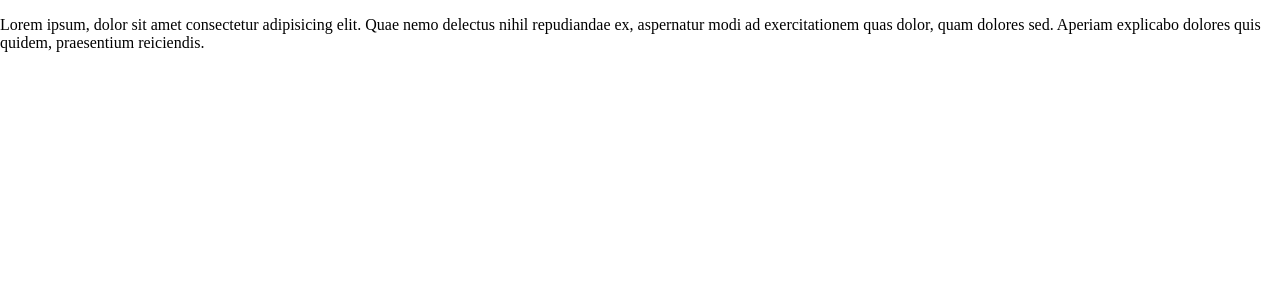
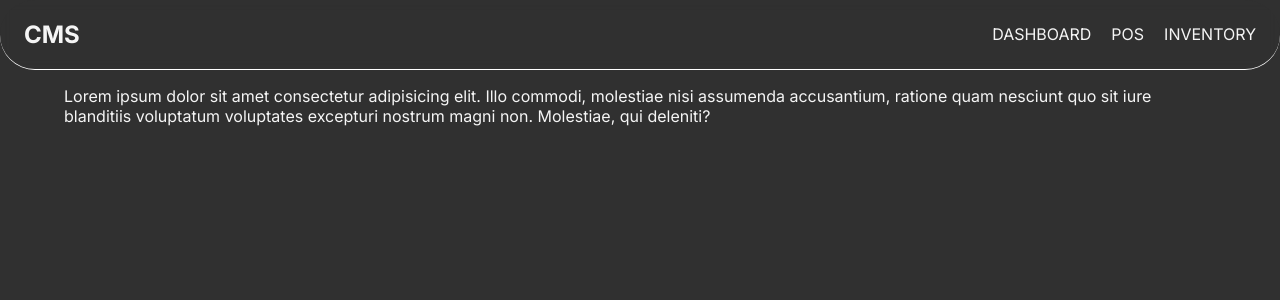
Before and after one commit to Galaxieed/canteen-management-system, a React (Vite) app in the folder client/: page / in a window 1280 px wide. Shown: the top 300 px of the page. Built offline with nearby package versions, Linux system fonts and the light colour scheme.

Commit message:
added navbar component

```diff
--- a/client/src/components/homepage/homepage.jsx
+++ b/client/src/components/homepage/homepage.jsx
@@ -1,7 +1,13 @@
+import Container from '@mui/material/Container';
+import NavBar from '../../shared-components/nav-bar/navbar';
+
 export default function Homepage() {
     return (
         <>
-            <p>Lorem ipsum, dolor sit amet consectetur adipisicing elit. Quae nemo delectus nihil repudiandae ex, aspernatur modi ad exercitationem quas dolor, quam dolores sed. Aperiam explicabo dolores quis quidem, praesentium reiciendis.</p>
+            <NavBar />
+            <Container>
+                <p>Lorem ipsum dolor sit amet consectetur adipisicing elit. Illo commodi, molestiae nisi assumenda accusantium, ratione quam nesciunt quo sit iure blanditiis voluptatum voluptates excepturi nostrum magni non. Molestiae, qui deleniti?</p>
+            </Container>
         </>
     )
 }
--- /dev/null
+++ b/client/src/shared-components/nav-bar/navbar.jsx
@@ -0,0 +1,25 @@
+import { Container } from "@mui/material";
+import navbar from "./navbar.module.css";
+
+export default function NavBar () {
+    return (
+        <Container maxWidth="xl" sx={{
+            borderBottom: "1px solid white",
+            backdropFilter: "blur(5px)",
+            borderRadius: "35px"
+        }}>
+            <div className={`${navbar.navbarSection}`}>
+                <div>
+                    <h2>CMS</h2>
+                </div>
+                <div>
+                    <ul>
+                        <li>DASHBOARD</li>
+                        <li>POS</li>
+                        <li>INVENTORY</li>
+                    </ul>
+                </div>
+            </div>
+        </Container>
+    )
+}
--- /dev/null
+++ b/client/src/shared-components/nav-bar/navbar.module.css
@@ -0,0 +1,20 @@
+.navbarSection {
+    display: flex;
+    justify-content: space-between;
+    align-items: center;
+}
+
+.navbarSection > div:last-child > ul{
+    display: flex;
+    gap: 20px;
+    text-decoration: none;
+    list-style: none;
+}
+
+.navbarSection > div:last-child > ul > li {
+    cursor: pointer;
+}
+
+.navbarSection > div:last-child > ul > li:hover {
+    border-bottom: 1px solid white;
+}
--- a/client/src/styles/index.css
+++ b/client/src/styles/index.css
@@ -1,8 +1,19 @@
+@import url('https://fonts.googleapis.com/css2?family=Inter:wght@100..900&display=swap');
+
 * {
     box-sizing: border-box;
+
+    font-family: "Inter", sans-serif;
+    font-optical-sizing: auto;
+    font-style: normal;
+    font-variation-settings:
+        "slnt" 0;
 }
 
 body {
     margin: 0;
     padding: 0;
+
+    background-color: #303030;
+    color: whitesmoke;
 }
```
